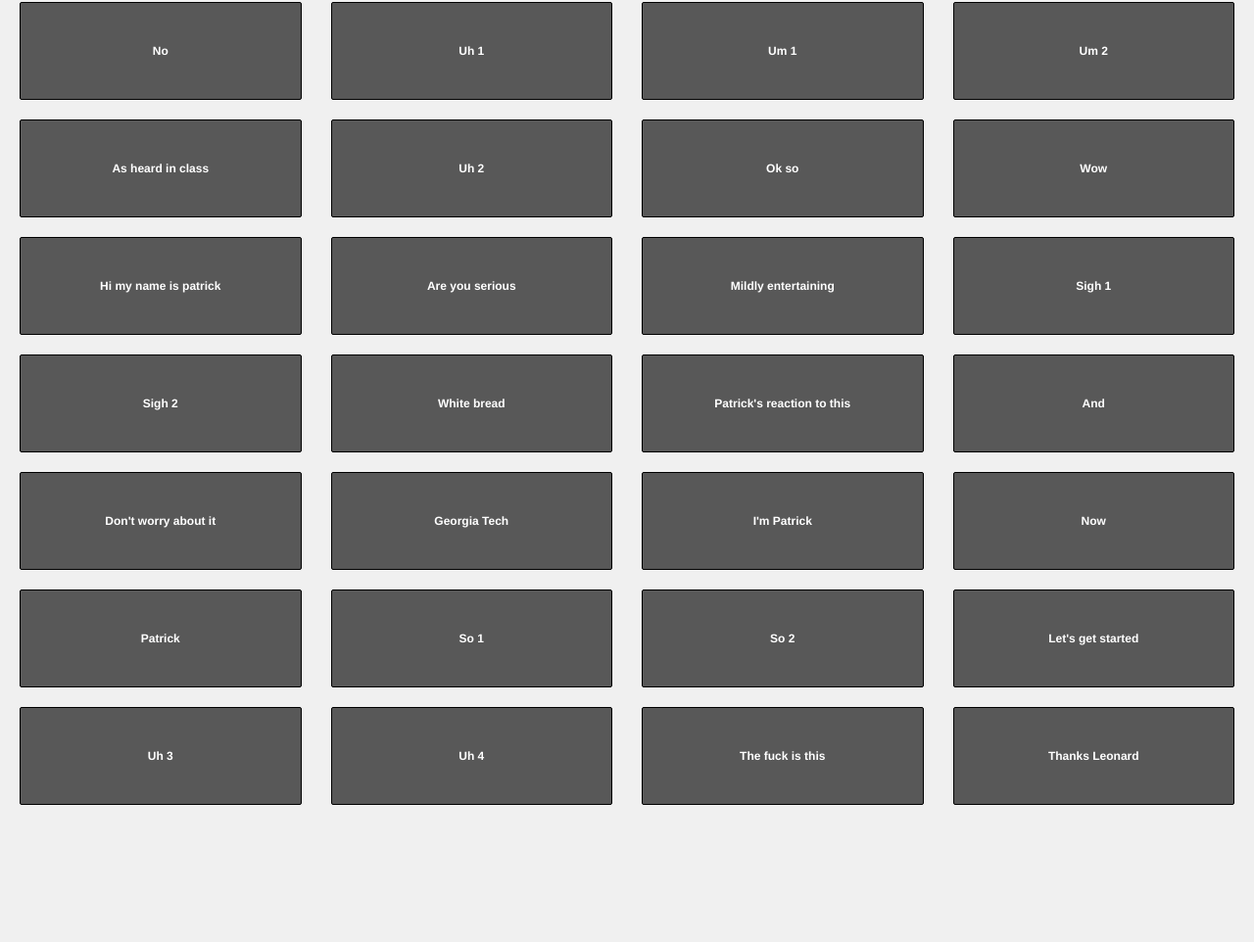
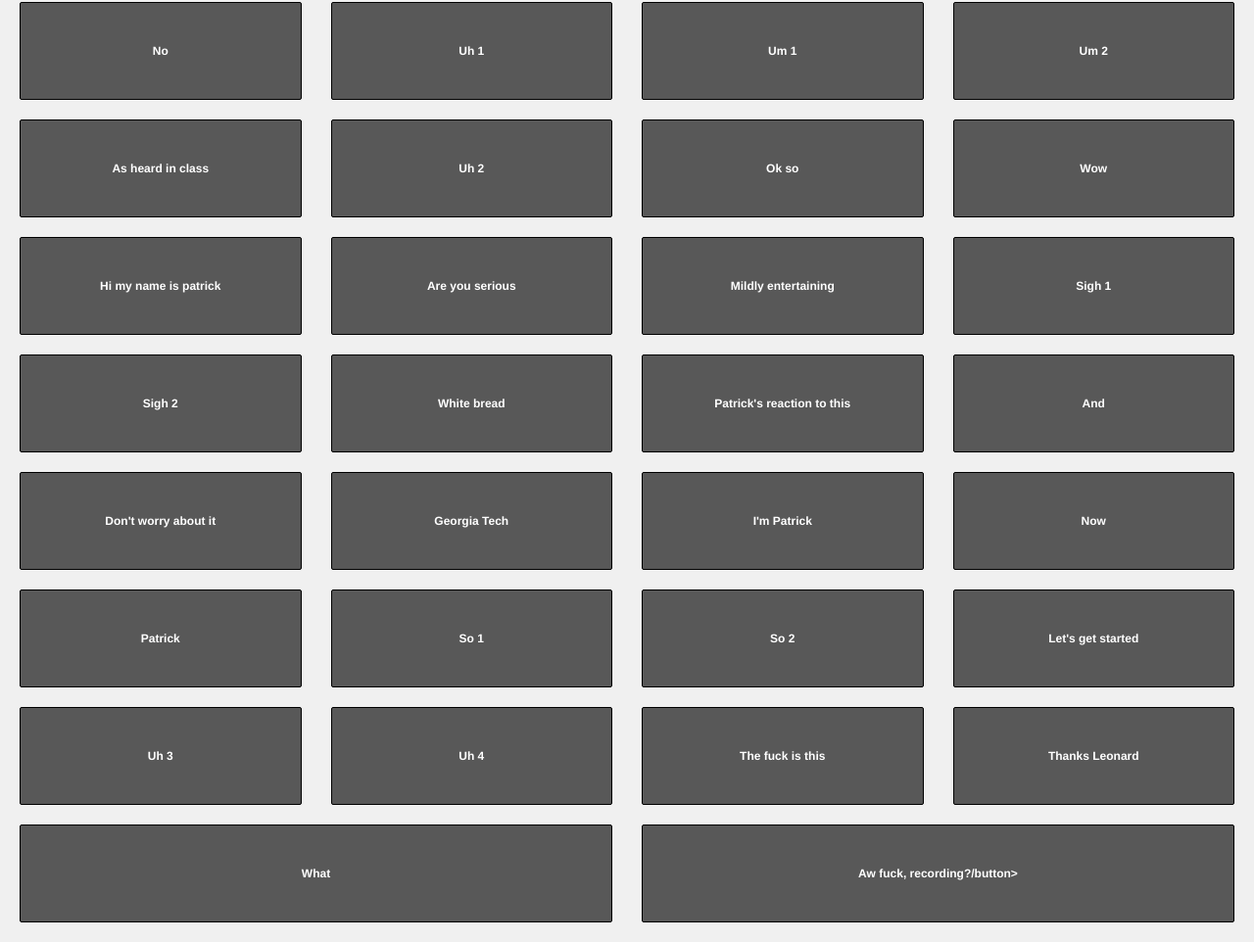
Before and after one commit to patrickboard/patrickboard.github.io, a plain HTML site: page index.html in a window 1280 px wide. Shown: the part 70-1032 px from the top of the page at 98% size. Before the commit the page ends 912 px from the top, so only its background shows below. Drawn offline with nearby package versions, Linux system fonts and the light colour scheme.

Commit message:
Update index.html

```diff
--- a/index.html
+++ b/index.html
@@ -59,6 +59,10 @@
 		<div class="col"><button onclick="playSound('sounds/fuck_is_this.wav')">The fuck is this</button></div>
 		<div class="col"><button onclick="playSound('sounds/thanks_leonard.wav')">Thanks Leonard</button></div>
 	</div>
+	<div class="row">
+		<div class="col"><button onclick="playSound('sounds/what.wav')">What</button></div>
+		<div class="col"><button onclick="playSound('sounds/aw_fuck_recording.wav')">Aw fuck, recording?/button></div>
+	</div>
 	<script>
 		window.AudioContext = window.AudioContext || window.webkitAudioContext;
 		let context = new AudioContext();
```
